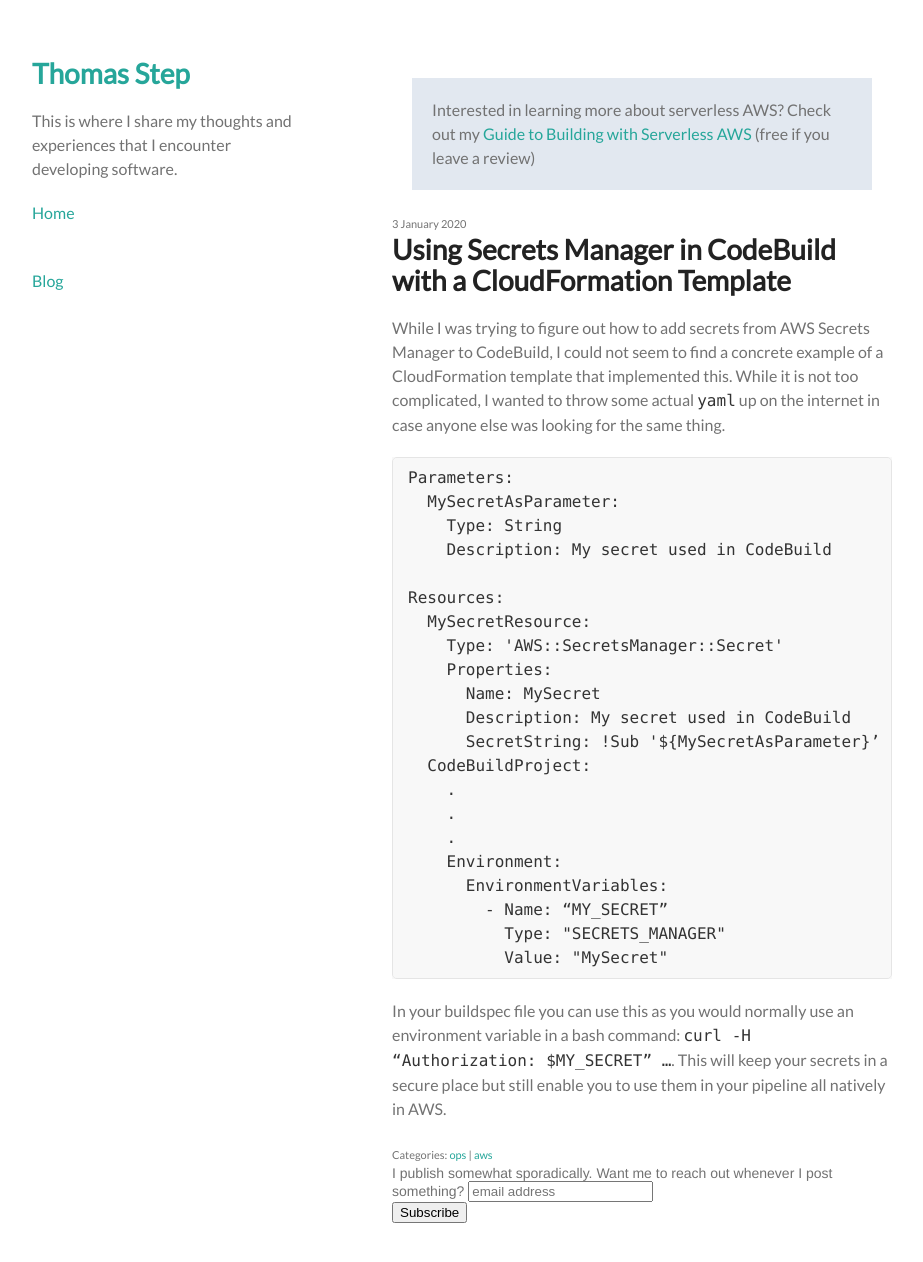
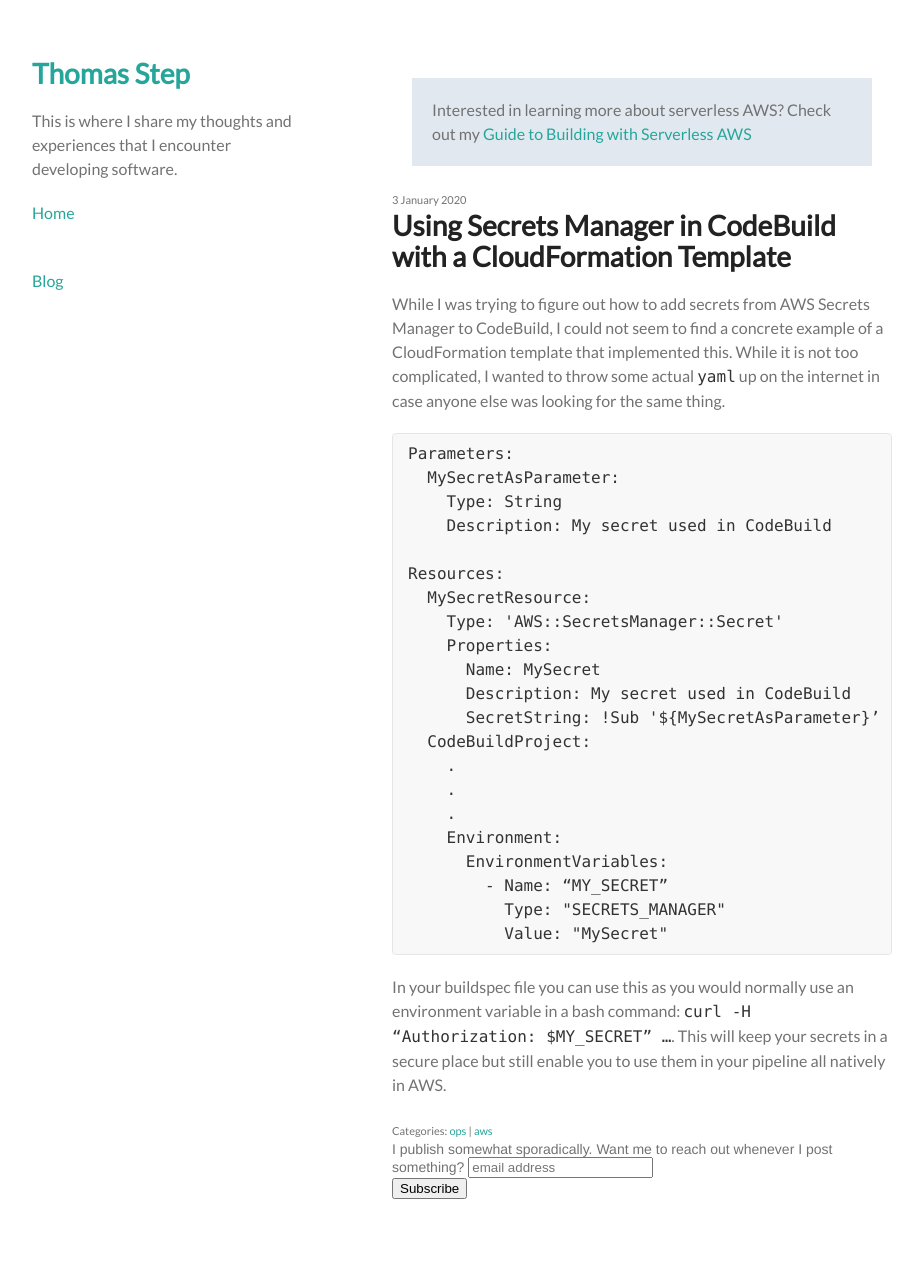
Before and after one commit to thomasstep/thomasstep.github.io, a Jekyll site: the page built from _posts/2020-01-03-using-secrets-manager-in-codebuild-with-cloudformation-template.md, in a window 1280 px wide and 1273 px high. Shown: the top 1262 px of the window, without its empty margins (178-1101 px from the left). Built offline with Jekyll 4.4.1, drawn with Linux system fonts in a browser that asks for light colours; comment, search, counter and statistics services are not loaded.

Commit message:
Changing ebook header.

```diff
--- a/_layouts/post.html
+++ b/_layouts/post.html
@@ -5,7 +5,7 @@
 {% if page.tags contains "aws" %}
      <div style="background-color: rgb(226 232 240); margin: 20px; padding: 20px;">
           <p style="margin: 0px;">
-               Interested in learning more about serverless AWS? Check out my <a href="https://thomasstep.gumroad.com/l/serverless-guide/freebookz27">Guide to Building with Serverless AWS</a> (free if you leave a review)
+               Interested in learning more about serverless AWS? Check out my <a href="https://thomasstep.gumroad.com/l/serverless-guide/freebookz27">Guide to Building with Serverless AWS</a>
           </p>
      </div>
 {% endif %}
```
